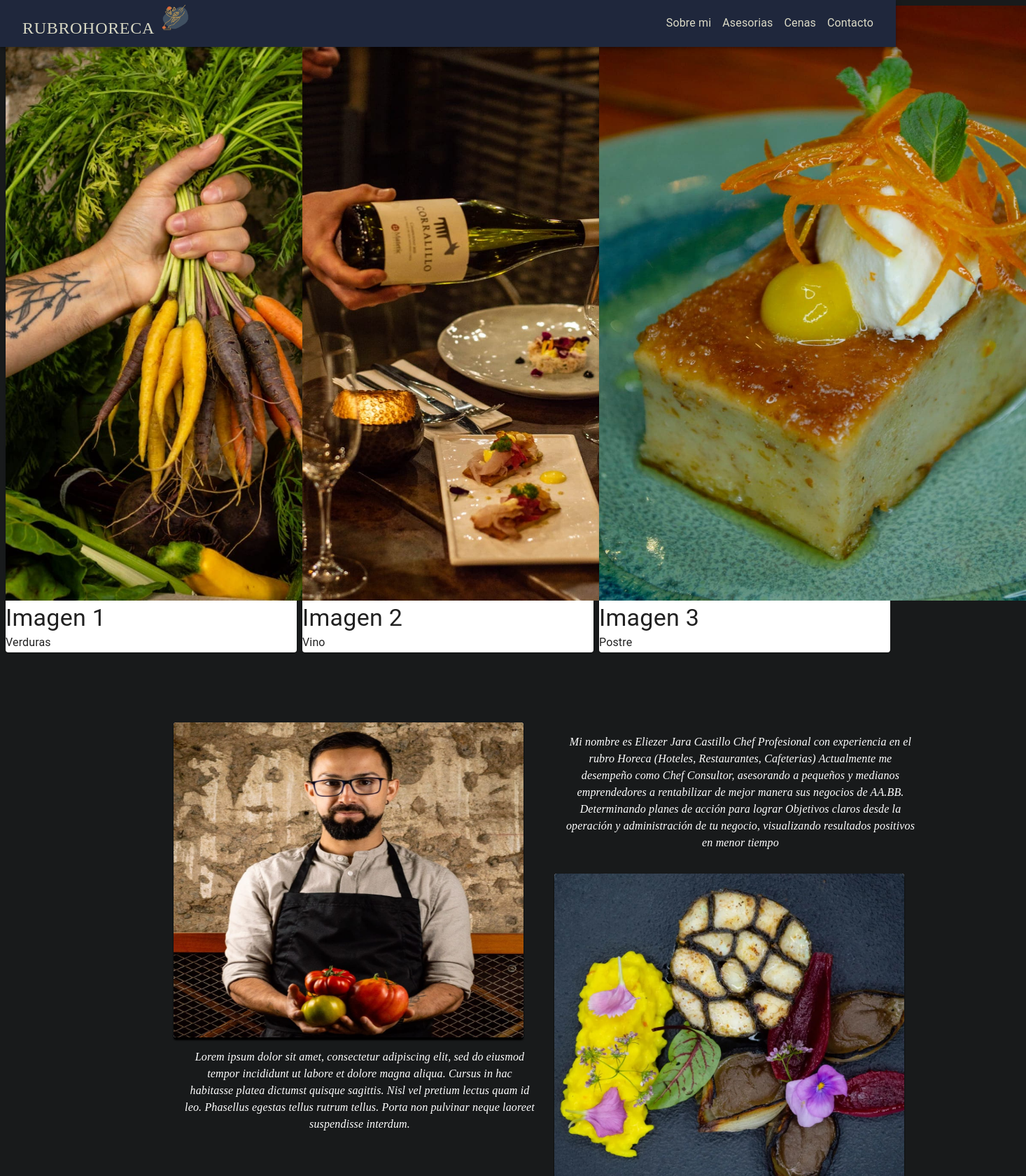
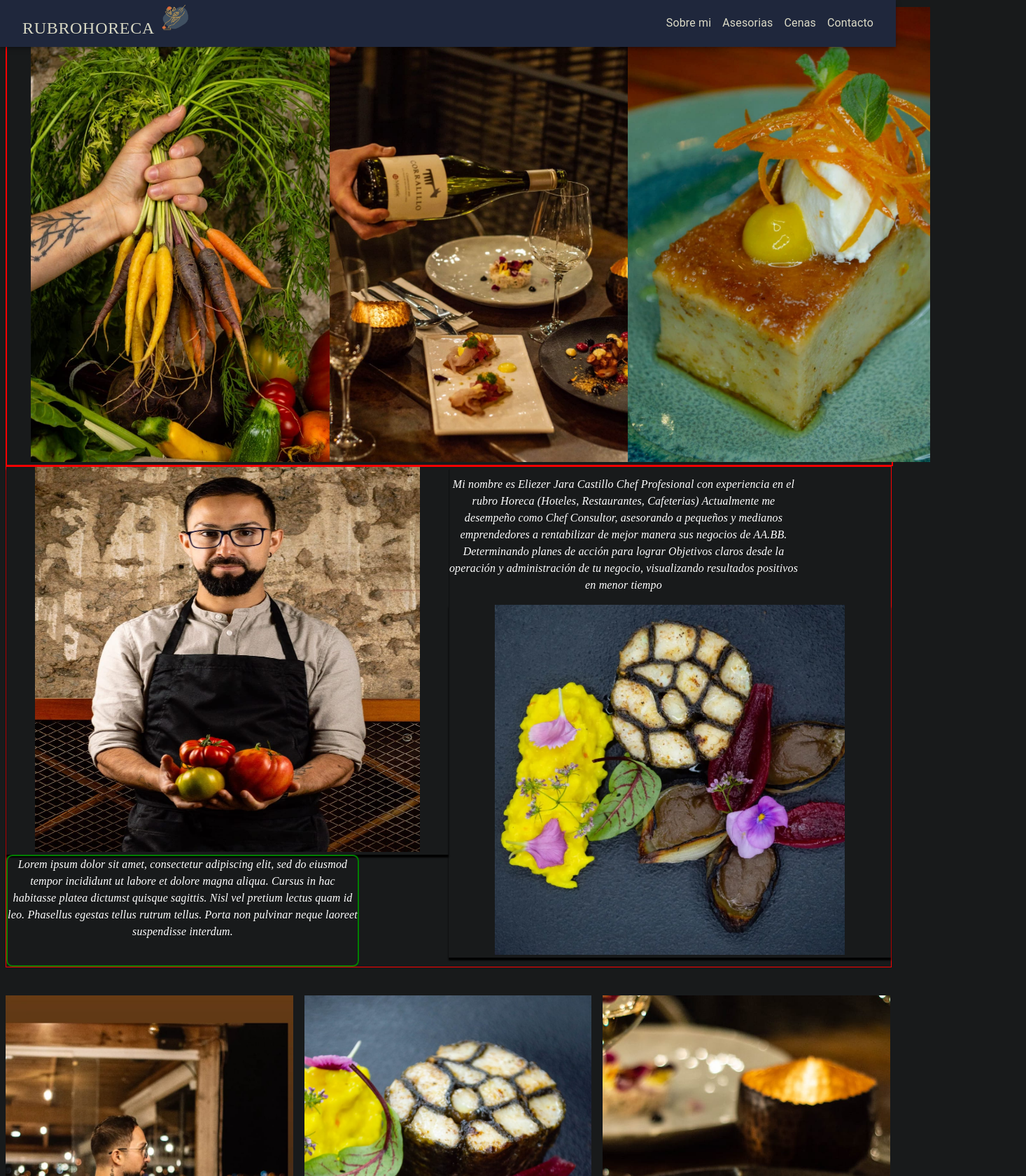
Before and after one commit to th1sman/eliportfolio, a Next.js app in the folder frontend/: page / in a window 1280 px wide. Shown: the top 1680 px of the page at 70% size, 1466 px wide, since content can reach past the window. Built offline with nearby package versions, Linux system fonts and the light colour scheme.

Commit message:
Some changes

```diff
--- a/frontend/src/components/About/About.tsx
+++ b/frontend/src/components/About/About.tsx
@@ -7,34 +7,38 @@ const About: React.FC = () => {
 
     return (
         <Box sx={{
-            paddingTop: '100px',
             width: {
-                xs: '100px',
-                sm: '200px',
-                md: '600px',
-                lg: '100%'
+                xs: '600px',
+                sm: '100vw',
+                md: '100%'
             },
+            border: {
+                xs: '1px solid green',
+                sm: '1px solid yellow',
+                md: '1px solid red'
+            }
         }}
             id={'about'}>
             <Grid container>
-                <Grid item xs={12} sm={6} md={6} lg={6} textAlign='center'
-                    sx={{
-                     paddingLeft: 30,
-                    }}>
-                    <Box>
+                <Grid item xs={12} sm={6} md={6} lg={6} textAlign='center'>
                     <FloatingShadowBox>
                         <Image
                             src={'/3.jpeg'}
                             alt={'Imagen About'}
-                                width={500}
-                                height={500}
+                            width={550}
+                            height={550}
                             priority
+
                         />
                     </FloatingShadowBox>
-                    </Box>
                     <Box sx={{
-                        p: 2,
-                        width: 500,
+                        width: {
+                            xs: '600px',
+                            sm: '500px',
+                            md: '750px',
+                            lg: '500px',
+                        },
+                        border: '2px solid green',
                         paddingBottom: '20px',
                         borderRadius: '0.55em',
                         cursor: 'pointer',
@@ -57,13 +61,14 @@ const About: React.FC = () => {
                     </Box>
 
                 </Grid>
-                <Grid item xs={12} sm={6} md={6} textAlign="center" alignContent="center"
-                 sx={{
-                    paddingLeft: 19,
-                 }}>
+                <Grid item xs={12} sm={6} md={6} textAlign="center" alignContent="center">
                     <Box sx={{
-                        p: 2,
-                        width: 500,
+                        width: {
+                            xs: '600px',
+                            sm: '200px',
+                            md: '100%',
+                            lg: '500px',
+                        },
                         borderRadius: '0.55em',
                         cursor: 'pointer',
                         color: 'white',
--- a/frontend/src/components/Dinners/Galleries.ts
+++ b/frontend/src/components/Dinners/Galleries.ts
@@ -1,12 +1,4 @@
 export const ItemData = [
-    {
-        img: '/5.jpeg',
-        title: 'Cama',
-    },
-    {
-        img: '/6.jpeg',
-        title: 'Books',
-    },
     {
         img: '/12.jpeg',
         title: 'Sink',
--- a/frontend/src/components/FloatingShadowBox.tsx
+++ b/frontend/src/components/FloatingShadowBox.tsx
@@ -1,11 +1,8 @@
-import Box from '@mui/material/Paper'
+import Box from '@mui/material/Box'
 import { styled } from '@mui/material/styles'
 
 const FloatingShadowBox = styled(Box)({
-    width: 500,
-    height: 450,
     boxShadow: '0px 4px 2px rgba(0, 0, 0, 3)',
-    overflow: 'hidden',
     '&:hover': {
         boxShadow: '0px 10px 30px rgba(0, 0, 0, 20)',
         transition: 'box-shadow 0.3s ease-in-out',
--- a/frontend/src/components/Home/Home.tsx
+++ b/frontend/src/components/Home/Home.tsx
@@ -1,4 +1,4 @@
-import { Grid, Paper, Typography } from '@mui/material'
+import { Grid, Box } from '@mui/material'
 import Image from 'next/image'
 
 type ImageProps = {
@@ -8,22 +8,17 @@ type ImageProps = {
 const ImageComponent: React.FC<ImageProps> = ({ image }) => {
   return (
     <Grid item xs={12} sm={6} md={4}>
-      <Paper>
       <Image
         loading='lazy'
         src={image.url}
         alt={image.title}
-            width={610}
-            height={850}
+        width={500}
+        height={650}
         style={{
-              objectFit: 'fill',
-              aspectRatio: '1 / 1'
+          objectFit: 'contain',
         }}
 
       />
-          <Typography variant="h4">{image.title}</Typography>
-          <Typography variant="subtitle1">{image.description}</Typography>
-      </Paper>
     </Grid>
   )
 }
@@ -37,16 +32,31 @@ const ImageGrid: React.FC<ImageGridProps> = () => {
     { url: "/14.jpeg", title: "Imagen 3", description: "Postre" },
   ];
   return (
+    <Box sx={{
+      width: {
+        xs: '100%',
+        sm: '100%',
+        md: '100%',
+      },
+      border: {
+        xs: '2px solid green',
+        sm: '2px solid yellow',
+        md: '2px solid blue',
+        lg: '2px solid red',
+        xl: '2px solid orange'
+      }
+    }}>
       <Grid
         container
         rowSpacing={1}
-      columnSpacing={{ xs: 1, sm: 2, md: 1 }}
+        columnSpacing={{ xs: 1, sm: 2, md: 1, lg: 2 }}
       >
         {images.map((image) => (
           <ImageComponent key={image.title} image={image} />
         ))}
 
       </Grid>
+    </Box>
   )
 }
 
--- a/frontend/src/components/Navbar/Navbar.tsx
+++ b/frontend/src/components/Navbar/Navbar.tsx
@@ -38,9 +38,9 @@ const Navbar: React.FC<NavbarInterface> = (props: Props) => {
     const sideBar = (
         <Box sx={{ textAlign: 'center' }}>
             <Typography variant='h6' sx={{ my: 2, color: '#d7d7c3' }}>
-                <Button onClick={() => scroll.scrollToTop()}>
+                <IconButton onClick={() => scroll.scrollToTop()}>
                     RubroHoreca
-                </Button>
+                </IconButton>
             </Typography>
             <List>
                 <ListItem disablePadding sx={{ display: 'block' }}>
```
Lines whose indentation alone changed are shown as unchanged.
